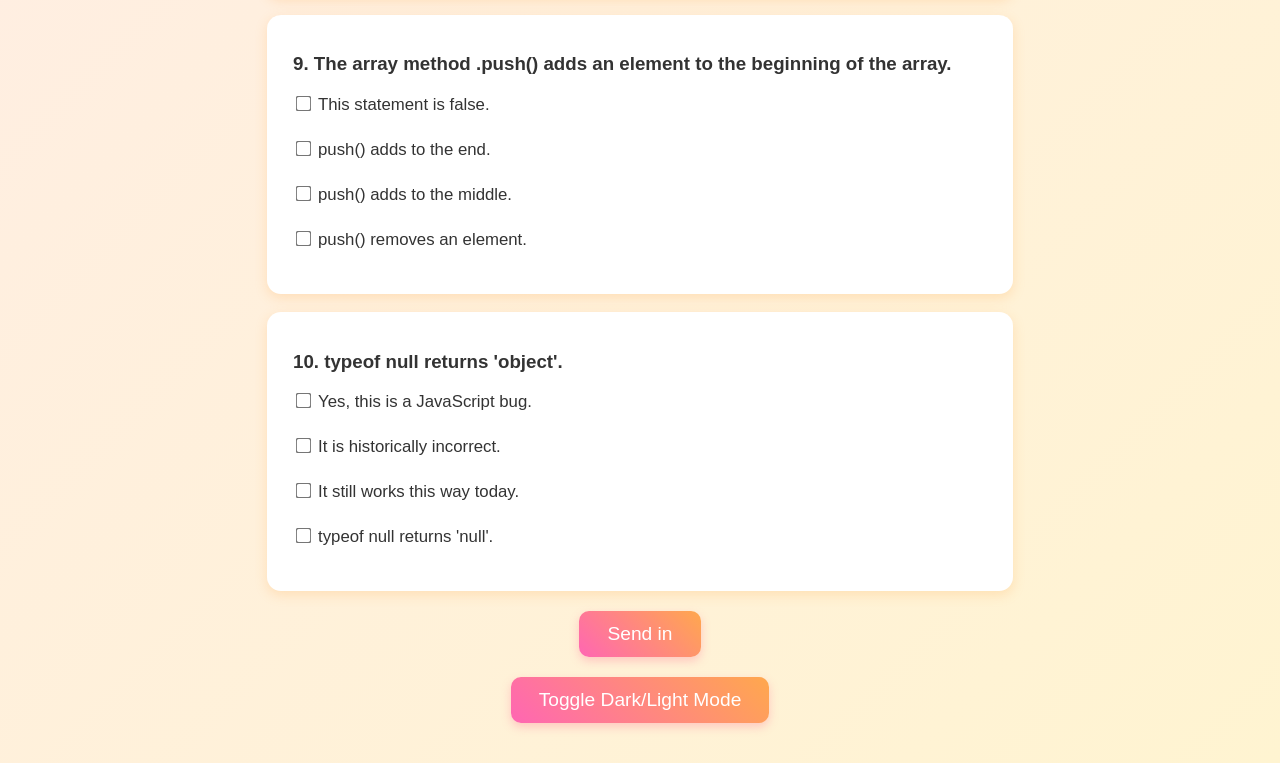
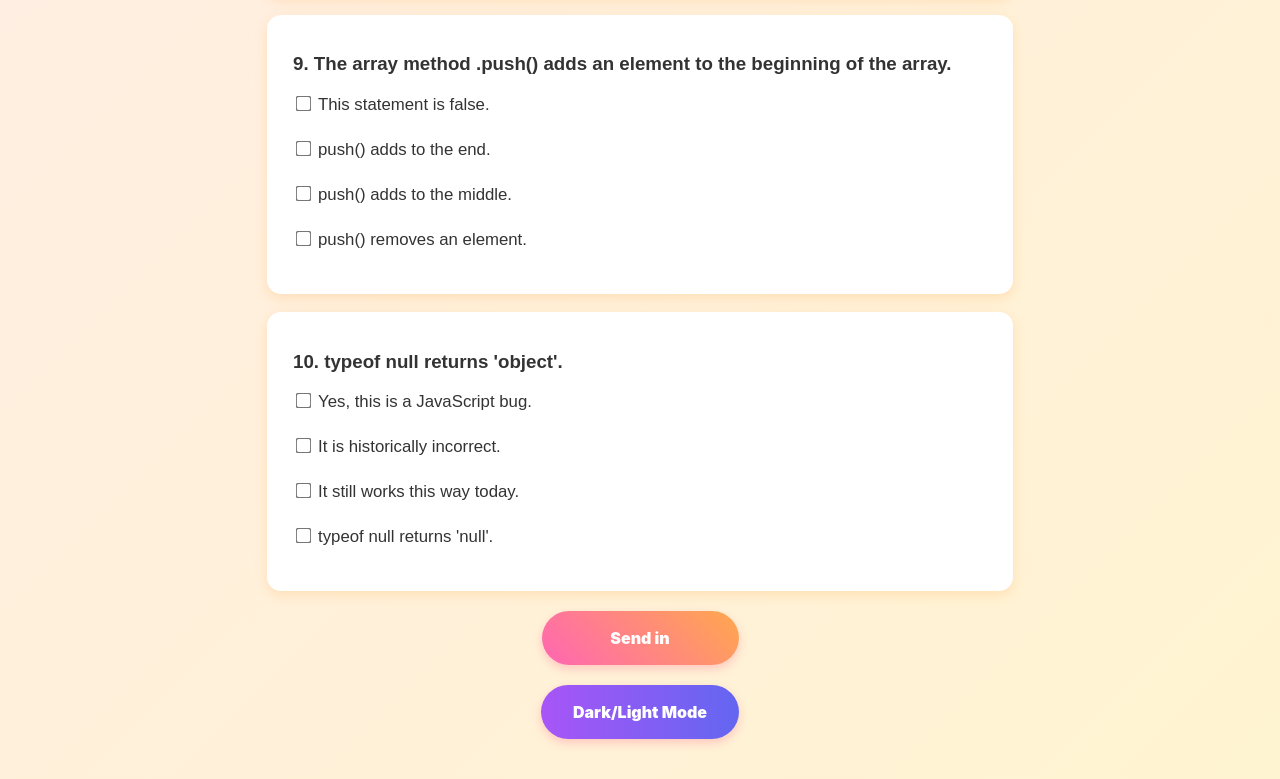
Before and after one commit to AriamGoitom/ankademin-quiz, a plain HTML site: page index.html in a window 1280 px wide. Shown: the part 2270-3049 px from the top of the page. Drawn offline with Linux system fonts and the light colour scheme.

Commit message:
changed styling on all buttons

```diff
--- a/index.html
+++ b/index.html
@@ -16,6 +16,6 @@
     <button id="submit-btn">Send in</button>
 
     <div id="result"></div>
-    <button id="theme-toggle">Toggle Dark/Light Mode</button>
+    <button id="theme-toggle">Dark/Light Mode</button>
 </body>
 </html>
--- a/style.css
+++ b/style.css
@@ -79,8 +79,27 @@ button:hover {
     box-shadow: 0 6px 14px rgba(255, 120, 150, 0.45);
 }
 
+#submit-btn {
+    background: linear-gradient(45deg, #ff66b3, #ffa84d);
+    color: white;
+    width: 197px;
+    font-family: 'Inter', system-ui, sans-serif;
+    font-weight: 900;
+    font-size: 1rem;
+    border-radius: 9999px;
+    padding: 17px 32px;
+    cursor: pointer;
+
+    transition: 0.2s ease;
+    box-shadow: 0 4px 10px rgba(255, 120, 150, 0.35);
+}
+
+#submit-btn:hover {
+    transform: translateY(-2px);
+    box-shadow: 0 6px 14px rgba(255, 120, 150, 0.45);
+}
+
 /* Correct / Incorrect */
-
 .question-card.correct {
     border-left-color: #4cd964;
     background: #e8ffe8;
@@ -128,3 +147,18 @@ body.dark .correct-answer {
 body.dark button {
     background: linear-gradient(45deg, #ff9dda, #ffcd71);
 }
+
+#theme-toggle {
+    background: linear-gradient(90deg, #a855f7, #6366f1);
+    color: white;
+    font-family: 'Inter', system-ui, sans-serif;
+    font-weight: 900;
+    font-size: 1rem;
+    border-radius: 9999px;
+    padding: 17px 32px;
+}
+
+#theme-toggle:hover {
+    transform: translateY(-2px);
+    box-shadow: 0 6px 14px rgba(99, 102, 241, 0.5);
+}
```
